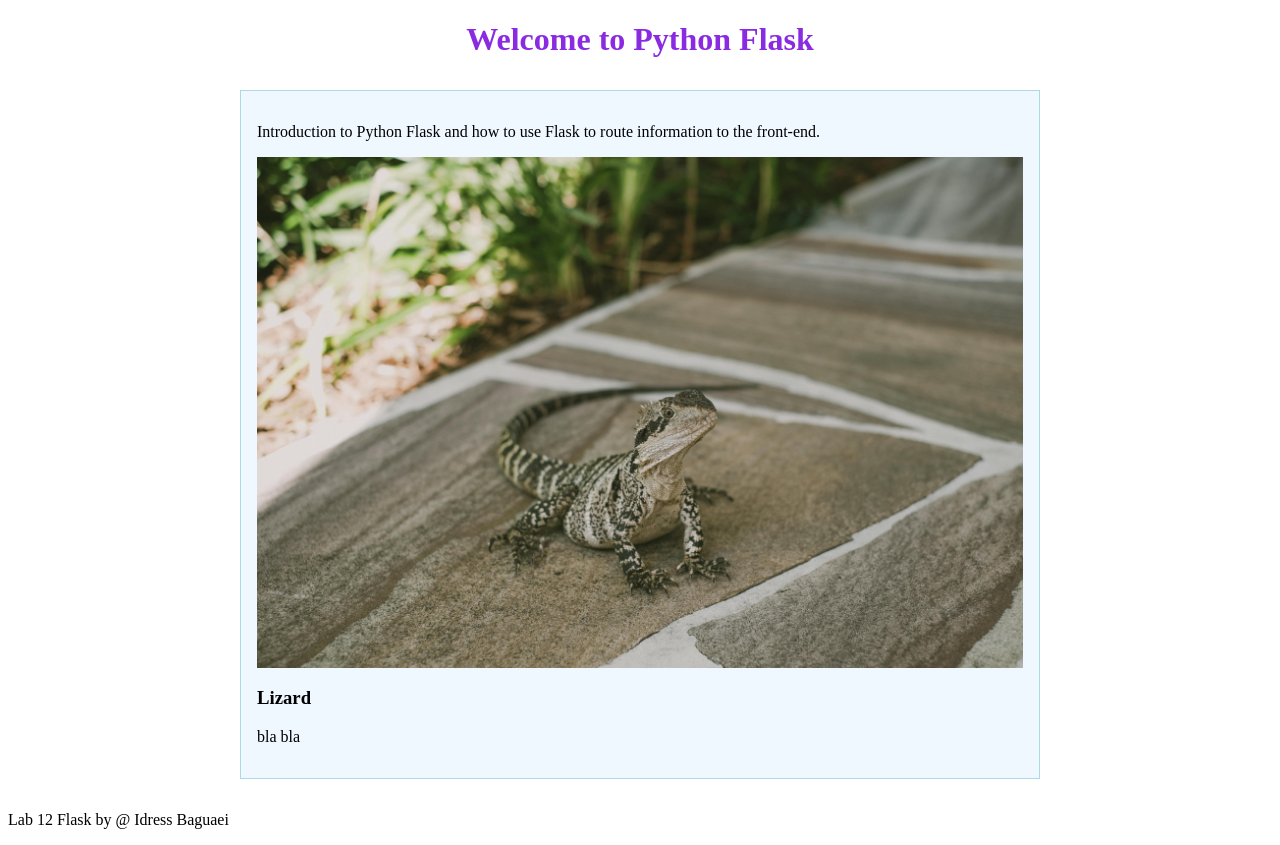
After one commit to IdressBaguaei56/ET721_Fall25, a Flask app: template Lab12_flask/templates/about.html in a window 1280 px wide. The commit adds this page. Run offline with Flask 3, Linux system fonts and the light colour scheme; the template is opened without the code that fills it, so the values that code supplies are empty.

Commit message:
add lab12

```diff
--- a/Lab12_flask/app.py
+++ b/Lab12_flask/app.py
@@ -3,7 +3,7 @@ Idress Baguaei
 Oct, 27 2025
 Lab 12, Intro to Flask
 """
-from flask import Flask, render_template, url_for
+from flask import Flask, render_template, url_for,redirect
 
 """
 create an object "app" from flask module
@@ -15,15 +15,22 @@ app = Flask(__name__)
 # routedecorator is used to access the root URL
 @ app.route('/')
 def index():
-    return render_template("index.html")
+    name = "Idress Bagauei"
+    fruits = ["apple", "kiwi", "orange"]
+    checkfruit = 'pineapple'
+    return render_template("index.html", username = name, fruits_list = fruits, c = checkfruit)
 
 @app.route('/about')
 def about():
-    return '<h1>About us</h1>'
+    return render_template("about.html")
 
 @app.route('/quotes')
 def quotes():
-    return '<h1>Quotes</h1>'
+    return render_template("quotes.html")
+
+@app.route('/login')
+def login():
+    return redirect(url_for('index'))
 
 # set the app to run if you execute the file directly (not when its imported)
 if __name__ == "__main__":
--- a/Lab12_flask/static/style.css
+++ b/Lab12_flask/static/style.css
@@ -15,3 +15,23 @@ img{width: 100%; display: block;}
     box-shadow: 1px 1px 5px gray;
 
 }
+
+.maincontainer{
+    width: 800px;
+    margin: 2rem auto;
+    background-color: aliceblue;
+    padding: 1rem;
+    border: solid 1px lightblue;
+}
+
+/*CARD*/
+.card{
+    width: 200px;
+    height: 500px;
+    border: solid 1px gray;
+    border-radius: 5px;
+    overflow: hidden;
+}
+.card:hover{
+    border: dotted 3px blueviolet;
+}
--- /dev/null
+++ b/Lab12_flask/templates/about.html
@@ -0,0 +1,11 @@
+{% extends "base.html" %}
+{% block title %}About us{% endblock %}
+{% block msg %}
+  <b>Python Flask</b>
+{% endblock %}
+{% block content %}
+  <p>Introduction to Python Flask and how to use Flask to route information to the front-end.</p>
+  <img src="{{ url_for('static', filename='image2.jpg') }}" alt="Lizard">
+  <h3>Lizard</h3>
+  <p>bla bla</p>
+{% endblock %}
--- /dev/null
+++ b/Lab12_flask/templates/base.html
@@ -0,0 +1,20 @@
+<!DOCTYPE html>
+<html lang="en">
+<head>
+    <meta charset="UTF-8">
+    <meta name="viewport" content="width=device-width, initial-scale=1.0">
+    <title>{%block title%} My base page {%endblock%}</title>
+    <link rel="stylesheet" href="{{url_for('static', filename='style.css')}}">
+</head>
+<body>
+    <header class="title">
+        <h1> Welcome to {%block msg%} ... {%endblock%}</h1>
+    </header>
+
+    <main class = "maincontainer">
+        {%block content%} content {%endblock%}
+    </main>
+
+    <footer><p> Lab 12 Flask by @ Idress Baguaei</p></footer>
+</body>
+</html>
--- /dev/null
+++ b/Lab12_flask/templates/product.html
@@ -0,0 +1,5 @@
+<section class = "card">
+    <img src="{%block image%} {%endblock%}" alt = "">
+    <h2>{%block imagetitile%} {%endblock%}</h2>
+    <p>{%block cardinfo%} {%endblock%}</p>
+</section>
```
Also changed, not shown: Lab12_flask/templates/index.html (+24 -2 lines), Lab12_flask/templates/quotes.html (added, +8 -0 lines), Lab12_flask/static/image2.jpg (added).
